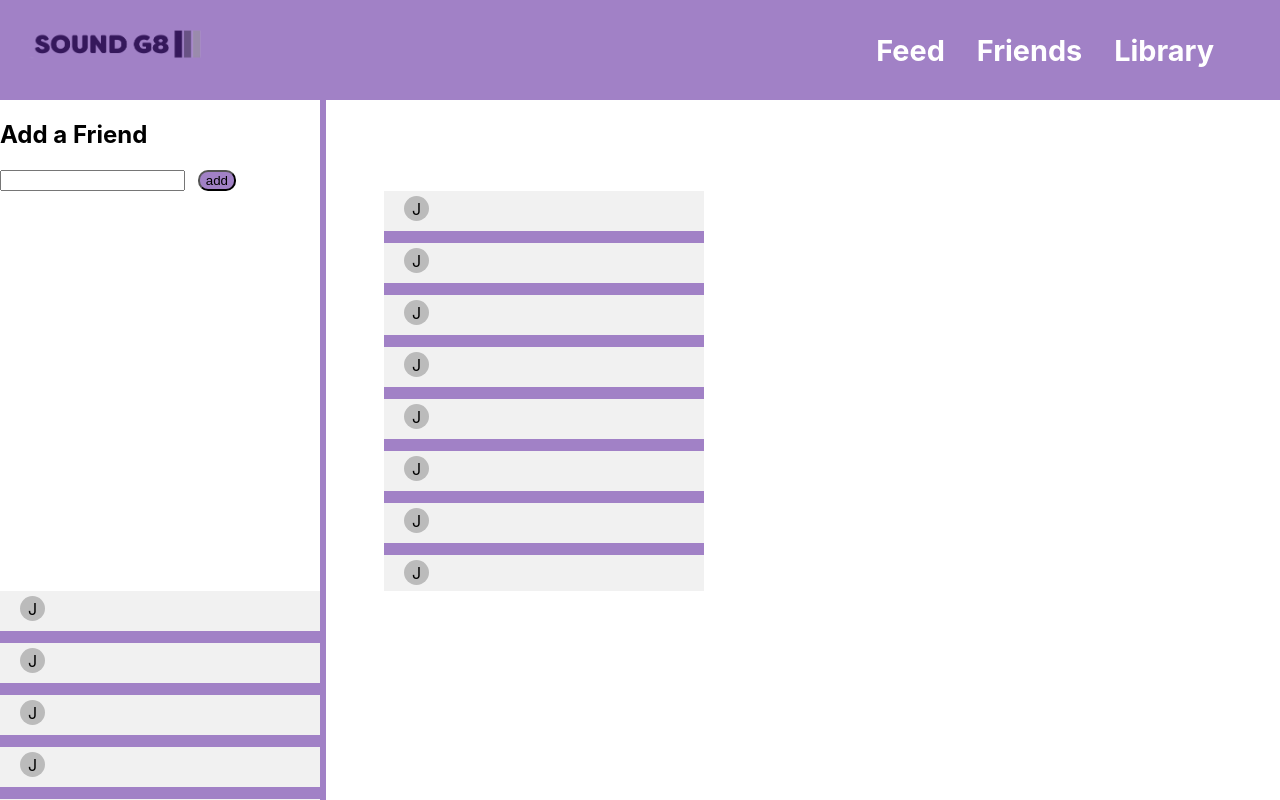
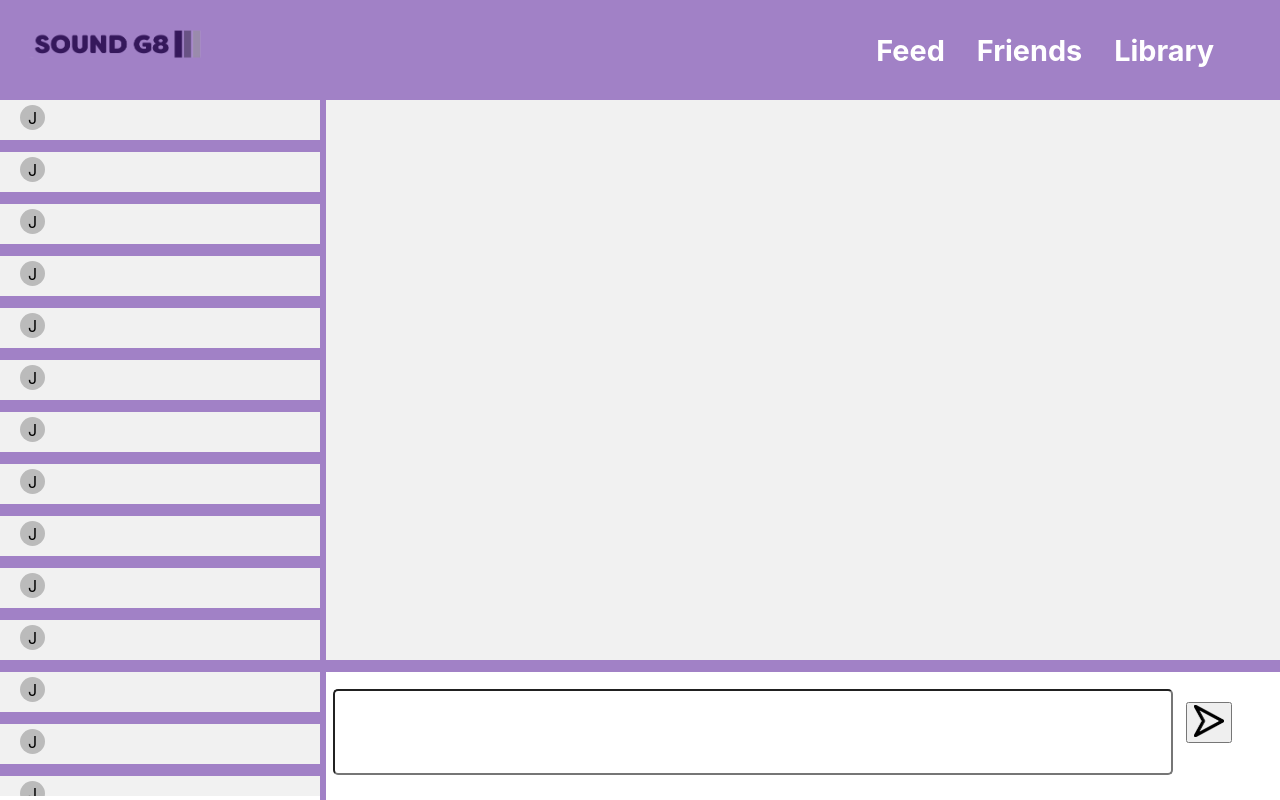
Before and after one commit to JoslinSome/HackUiowa2022, a React (Create React App) app in the folder client/: page /friends in a window 1280 px wide. Shown: the top 800 px of the page. Built offline with nearby package versions, Linux system fonts and the light colour scheme.

Commit message:
worked on ui for library page

```diff
--- a/client/src/FriendsPage.css
+++ b/client/src/FriendsPage.css
@@ -3,9 +3,10 @@
 }
 .scrollable-div {
     background-color: #f1f1f1;
-    height: 50vh;
+    height: 87vh;
     overflow: auto;
-    width: 25vw;
+    width: 25%;
+    float:left; /* add this */
 }
 
 .btn{
@@ -30,25 +31,41 @@
     border-radius: 5px;
     width: 65vw;
     margin-left: 1vw;
-    height: 5vh;
+    height: 10vh;
 }
 .btn2 {
+    margin-top: 30px;
     margin-left: 1vw;
 }
 .arrow{
     width: 30px;
 }
-.scrollable-div2 {
+.text-conversation {
     background-color: #f1f1f1;
-    height: 50vh;
-    overflow: auto;
-    width: 25vw;
-    margin-left: 30vw;
+    height: 70vh;
+    overflow: auto; /* if you don't want #second to wrap below #first */
+}
 
-}
 .row {
     display: flex;                  /* establish flex container */
     flex-direction: row;            /* default value; can be omitted */
     flex-wrap: nowrap;              /* default value; can be omitted */
     justify-content: space-between; /* switched from default (flex-start, see below) */
 }
+
+.friends-list {
+    background-color: #f1f1f1;
+    height: 50vh;
+    overflow: auto;
+    width: 100%;
+    margin-left: 30vw;
+}
+
+.text-messages {
+    overflow: hidden;
+}
+
+.content {
+    overflow: hidden; /* will contain if #first is longer than #second */
+    width: 100%;
+}
--- a/client/src/FriendsPage.js
+++ b/client/src/FriendsPage.js
@@ -1,32 +1,22 @@
 import React from 'react';
 import "./FriendsPage.css"
+import ReactDOM from "react-dom";
 import Line from "./line";
 import HorizontalLine from "./horizontalLine";
 import FriendChatOption from "./FriendChatOption";
 import Arrow from "./arrow.png"
 import MessageBox from "./messageBox";
+import Container from 'react-bootstrap/Container';
+import Row from 'react-bootstrap/Row';
+import Col from 'react-bootstrap/Col';
+import TextMessage from './TextMessage';
+
+
+
 function FriendsPage(props) {
+
     return (
-        <div>
-
-            <h2>Add a Friend</h2>
-            <input/>
-            <button className="btn">add</button>
-                <div className="scrollable-div2">
-                    <FriendChatOption/>
-                    <FriendChatOption/>
-                    <FriendChatOption/>
-                    <FriendChatOption/>
-                    <FriendChatOption/>
-                    <FriendChatOption/>
-                    <FriendChatOption/>
-                    <FriendChatOption/>
-                    <FriendChatOption/>
-                    <FriendChatOption/>
-                    <FriendChatOption/>
-                    <FriendChatOption/>
-                </div>
-
+        <div className="content">
           <div className="scrollable-div">
             <FriendChatOption/>
             <FriendChatOption/>
@@ -51,13 +41,17 @@ function FriendsPage(props) {
             <FriendChatOption/>
             <FriendChatOption/>
         </div>
+
+        <div className="text-conversation">
+
+        </div>
         <Line/>
 
         <div className="hr2">
         </div>
         <div className="msg">
             <input className="rounded-input"/>
-                <button className="btn2">
+            <button className="btn2" onClick={()=>console.log('hi')}>
                 <img src={Arrow} className="arrow"/>
             </button>
         </div>
--- /dev/null
+++ b/client/src/TextMessage.css
@@ -0,0 +1,4 @@
+.text-bubble{
+    border-radius: 30px;
+    border: 2px solid red;
+}
--- /dev/null
+++ b/client/src/TextMessage.js
@@ -0,0 +1,9 @@
+import React from 'react'
+
+function TextMessage() {
+  return (
+    <div className="text-bubble">Hello</div>
+  )
+}
+
+export default TextMessage
--- a/client/src/horizontalLine.css
+++ b/client/src/horizontalLine.css
@@ -1,4 +1,3 @@
 .hr {
     border: 6px solid #a181c6;
-    width: 24.5vw;
 }
--- a/client/src/line.css
+++ b/client/src/line.css
@@ -1,7 +1,7 @@
 .vl {
     border-left: 6px solid #a181c6;
     width: 25vw;
-    height: 105vh;
+    height: 100vh;
     position: absolute;
     left: 25%;
     top: 0;
```
Lines whose indentation alone changed are shown as unchanged.
